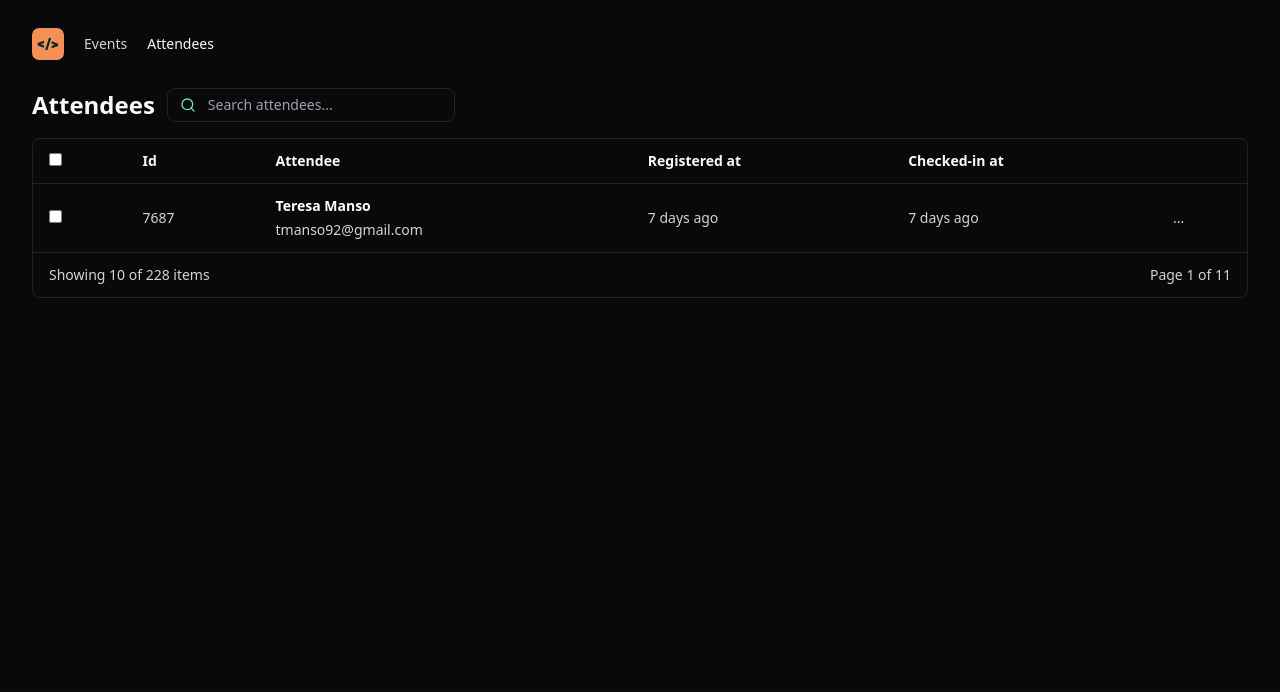
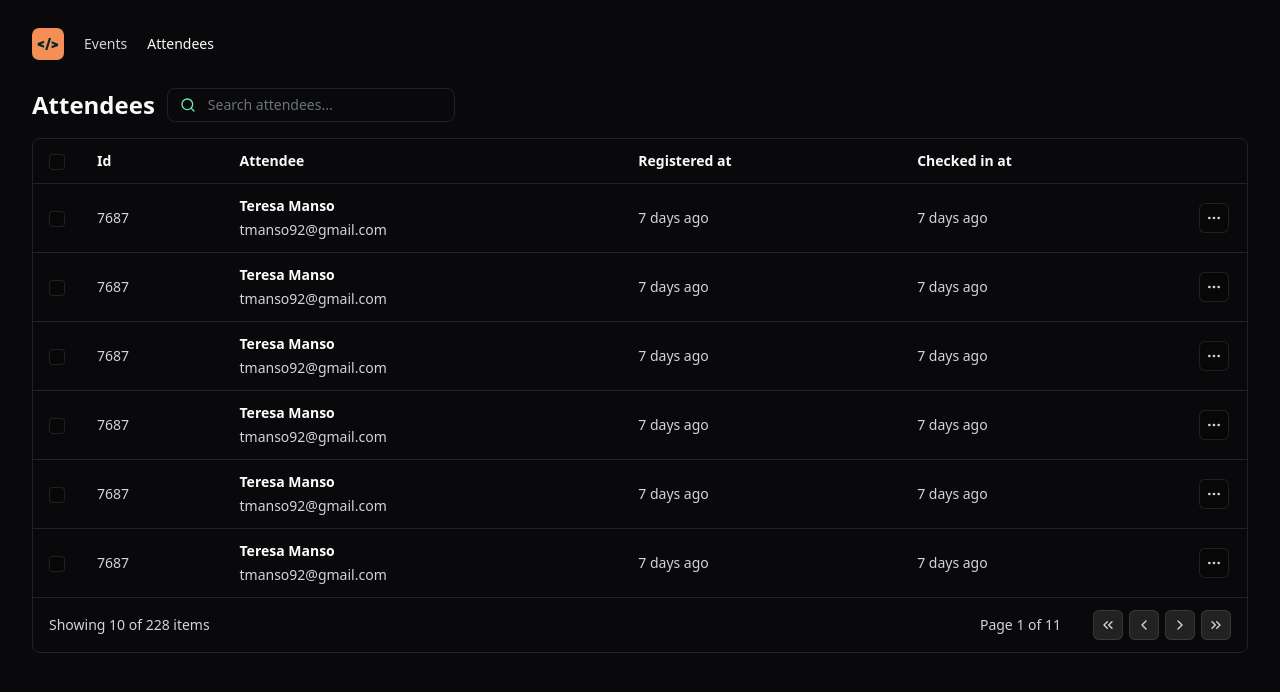
Before and after one commit to tmanso9/pass-in-react, a React (Vite) app: page / in a window 1280 px wide. Shown: the top 692 px of the page. Built offline with nearby package versions, Linux system fonts and the light colour scheme.

Commit message:
finished table styles

```diff
--- a/package.json
+++ b/package.json
@@ -15,6 +15,7 @@
     "react-dom": "^18.2.0"
   },
   "devDependencies": {
+    "@tailwindcss/forms": "^0.5.7",
     "@types/react": "^18.2.66",
     "@types/react-dom": "^18.2.22",
     "@typescript-eslint/eslint-plugin": "^7.2.0",
--- a/src/components/attendee-list.tsx
+++ b/src/components/attendee-list.tsx
@@ -1,4 +1,11 @@
-import { Search } from 'lucide-react'
+import {
+	Search,
+	MoreHorizontal,
+	ChevronLeft,
+	ChevronsLeft,
+	ChevronRight,
+	ChevronsRight
+} from 'lucide-react'
 
 export function AttendeeList() {
 	return (
@@ -8,7 +15,7 @@
 				<div className="px-3 py-1.5 text-sm border border-white/10 rounded-lg w-72 flex items-center gap-3">
 					<Search className="size-4 text-emerald-300" />
 					<input
-						className="bg-transparent flex-1 outline-none"
+						className="bg-transparent flex-1 p-0 border-0 text-sm ring-0"
 						placeholder="Search attendees..."
 					/>
 				</div>
@@ -17,8 +24,14 @@
 				<table className="w-full">
 					<thead>
 						<tr className="border-b border-white/10">
-							<th className="py-3 px-4 text-sm font-semibold text-left">
-								<input type="checkbox" name="" id="" />
+							<th
+								style={{ width: 48 }}
+								className="py-3 px-4 text-sm font-semibold text-left"
+							>
+								<input
+									className="bg-black/20 size-4 rounded border border-white/10 checked:bg-orange-400"
+									type="checkbox"
+								/>
 							</th>
 							<th className="py-3 px-4 text-sm font-semibold text-left">Id</th>
 							<th className="py-3 px-4 text-sm font-semibold text-left">Attendee</th>
@@ -26,37 +39,69 @@
 								Registered at
 							</th>
 							<th className="py-3 px-4 text-sm font-semibold text-left">
-								Checked-in at
+								Checked in at
 							</th>
-							<th className="py-3 px-4 text-sm font-semibold text-left"></th>
+							<th
+								style={{ width: 64 }}
+								className="py-3 px-4 text-sm font-semibold text-left"
+							></th>
 						</tr>
 					</thead>
 					<tbody>
-						<tr className="border-b border-white/10">
+						{Array.from({ length: 6 }).map((_, i) => {
+							return (
+								<tr key={i} className="border-b border-white/10 hover:bg-white/5">
 									<td className="py-3 px-4 text-sm text-zinc-300">
-								<input type="checkbox" name="" id="" />
+										<input
+											className="bg-black/20 size-4 rounded border border-white/10 checked:bg-orange-400"
+											type="checkbox"
+										/>
 									</td>
 									<td className="py-3 px-4 text-sm text-zinc-300">7687</td>
 									<td className="py-3 px-4 text-sm text-zinc-300">
 										<div className="flex flex-col gap-1">
-									<span className="text-white font-semibold">Teresa Manso</span>
+											<span className="text-white font-semibold">
+												Teresa Manso
+											</span>
 											<span>tmanso92@gmail.com</span>
 										</div>
 									</td>
 									<td className="py-3 px-4 text-sm text-zinc-300">7 days ago</td>
 									<td className="py-3 px-4 text-sm text-zinc-300">7 days ago</td>
 									<td className="py-3 px-4 text-sm text-zinc-300">
-								<button>...</button>
+										<button className="bg-black/20 border border-white/10 rounded-md p-1.5">
+											<MoreHorizontal className="size-4" />
+										</button>
 									</td>
 								</tr>
+							)
+						})}
 					</tbody>
 					<tfoot>
+						<tr>
 							<td className="py-3 px-4 text-sm text-zinc-300" colSpan={3}>
 								Showing 10 of 228 items
 							</td>
 							<td className="py-3 px-4 text-sm text-zinc-300 text-right" colSpan={3}>
-							Page 1 of 11
+								<div className="inline-flex gap-8 items-center">
+									<span>Page 1 of 11</span>
+									<div className="flex gap-1.5">
+										<button className="bg-white/10 border border-white/10 rounded-md p-1.5">
+											<ChevronsLeft className="size-4" />
+										</button>
+										<button className="bg-white/10 border border-white/10 rounded-md p-1.5">
+											<ChevronLeft className="size-4" />
+										</button>
+										<button className="bg-white/10 border border-white/10 rounded-md p-1.5">
+											<ChevronRight className="size-4" />
+										</button>
+										<button className="bg-white/10 border border-white/10 rounded-md p-1.5">
+											<ChevronsRight className="size-4" />
+										</button>
+									</div>
+								</div>
 							</td>
+						</tr>
 					</tfoot>
 				</table>
 			</div>
--- a/tailwind.config.js
+++ b/tailwind.config.js
@@ -1,8 +1,10 @@
+import formsPlugin from '@tailwindcss/forms'
+
 /** @type {import('tailwindcss').Config} */
 export default {
 	content: ['./index.html', './src/**/*.{js,ts,jsx,tsx}'],
 	theme: {
 		extend: {}
 	},
-	plugins: []
+	plugins: [formsPlugin]
 }
```
Also changed, not shown: 1 other file (tests, documents, lock files or other folders). Lines whose indentation alone changed are shown as unchanged.
